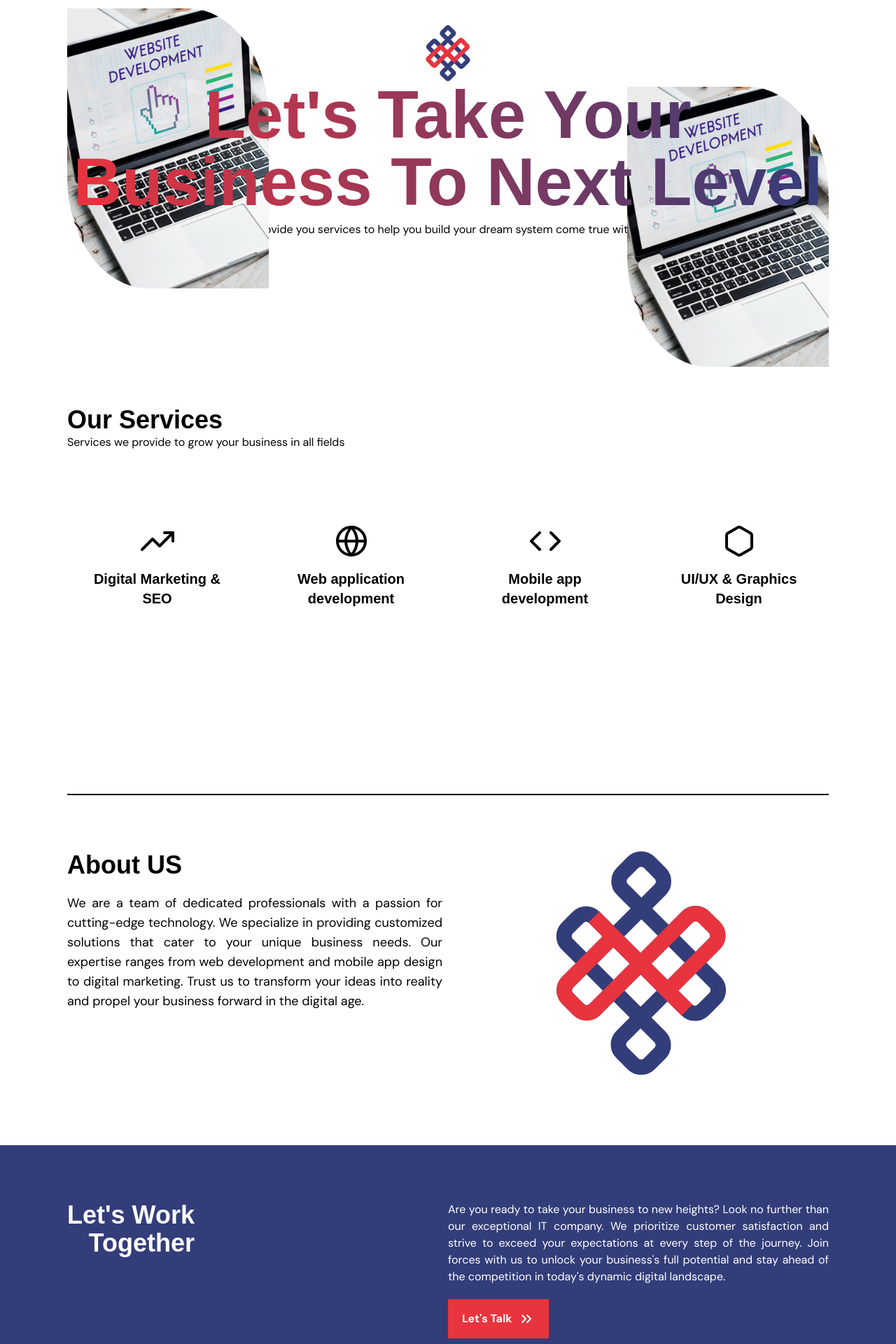
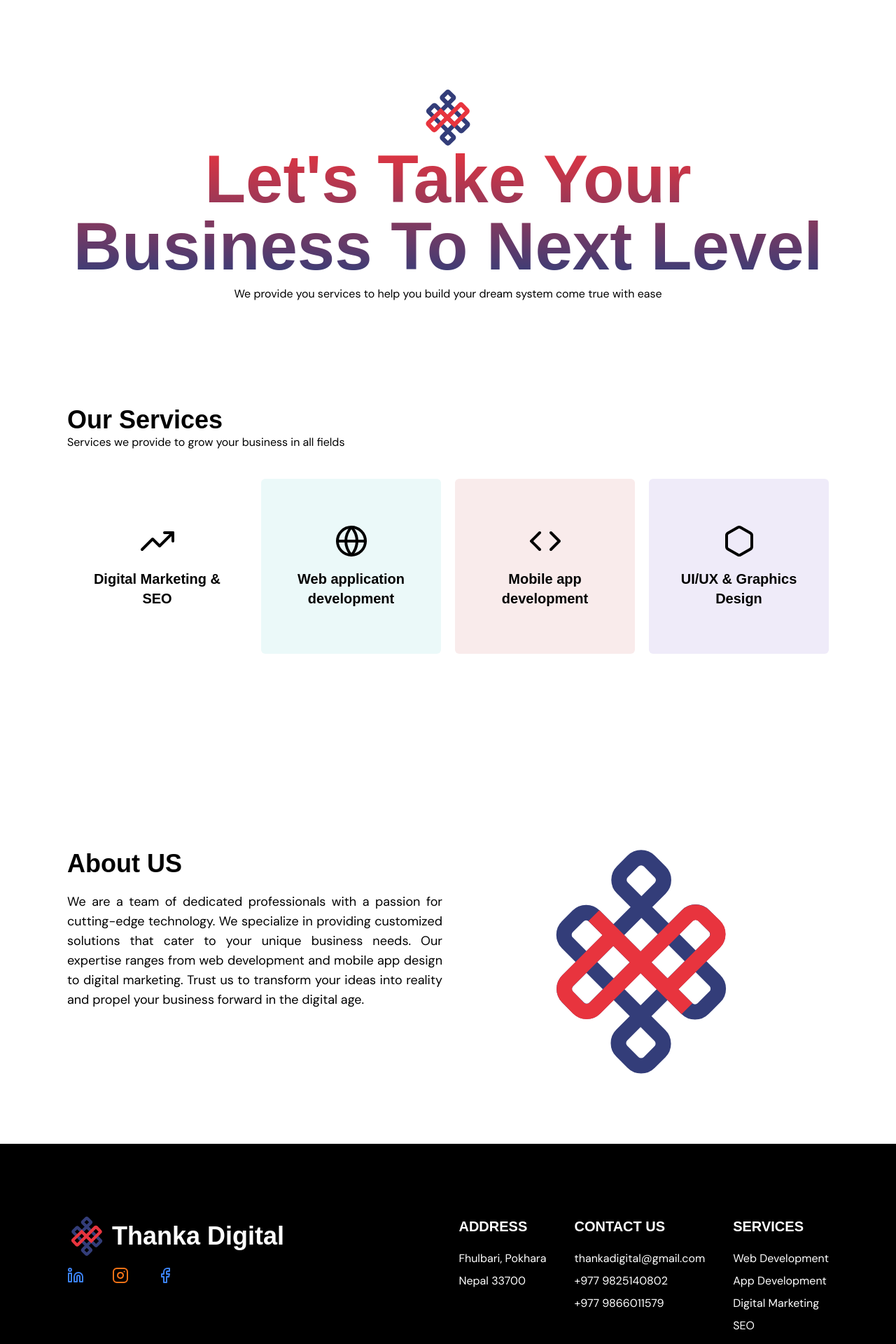
Before and after one commit to alsongarbuja/thankadigital, a Next.js app: page / in a window 1280 px wide. Shown: the part 180-2100 px from the top of the page at 70% size. Built offline with nearby package versions, Linux system fonts and the light colour scheme; a web font is replaced by a local one.

Commit message:
UI: simplify the UI

```diff
--- a/src/app/layout.tsx
+++ b/src/app/layout.tsx
@@ -1,4 +1,5 @@
 import { Metadata } from 'next';
+
 import './globals.css'
 import { KoHo, DM_Sans } from 'next/font/google';
 
@@ -17,7 +18,7 @@ const dm_sans = DM_Sans({
 export const metadata: Metadata = {
   title: 'Thanka Digital',
   description: 'Bring your business to next level with Thanka Digital',
-
+  icons: { icon: "/icons/favicon.ico" }
 }
 
 export default function RootLayout({
--- a/src/app/page.tsx
+++ b/src/app/page.tsx
@@ -1,11 +1,12 @@
+import Link from 'next/link'
+import Image from 'next/image'
+import { Code, Globe, Hexagon, TrendingUp } from 'react-feather'
+
+import Social from '../components/Social'
+import Header from '../components/Header'
+import HeroSection from '../components/HeroSection'
 import ServiceCard from '../components/services/ServiceCard'
-import Header from '../components/Header'
-import Image from 'next/image'
-import { ChevronsRight, Code, Globe, Hexagon, TrendingUp } from 'react-feather'
-import Social from '../components/Social'
-import Link from 'next/link'
 import ServiceSection from '../components/services/ServiceSection'
-import HeroSection from '../components/HeroSection'
 
 export default function Home() {
   return (
@@ -19,50 +20,50 @@ export default function Home() {
 
         {/* Services Section */}
         <ServiceSection>
-          <div className="flex flex-col md:flex-row gap-5 items-center justify-center my-10">
+          <div className="flex flex-col items-center justify-center gap-5 my-10 md:flex-row">
             <ServiceCard icon={<TrendingUp className="w-12 h-12" />} title="Digital Marketing & SEO" />
-            <ServiceCard icon={<Globe className="w-12 h-12" />} title="Web application development" bgColor="bg-green" />
-            <ServiceCard icon={<Code className="w-12 h-12" />} title="Mobile app development" bgColor="bg-red" />
-            <ServiceCard icon={<Hexagon className="w-12 h-12" />} title="UI/UX & Graphics Design" bgColor="bg-purple" />
+            <ServiceCard icon={<Globe className="w-12 h-12" />} title="Web application development" bgColor="bg-light_green" />
+            <ServiceCard icon={<Code className="w-12 h-12" />} title="Mobile app development" bgColor="bg-light_red" />
+            <ServiceCard icon={<Hexagon className="w-12 h-12" />} title="UI/UX & Graphics Design" bgColor="bg-light_purple" />
           </div>
         </ServiceSection>
 
         {/* Projects Section */}
-        <section className="mt-40 py-10">
-          <div className="border-b-2 border-black">
+        <section className="py-10 mt-40">
+          <div className="">
           </div>
         </section>
 
         {/* About Section */}
-        <section className="mt-5 py-5">
+        <section className="py-5 mt-5">
           <div className="flex gap-4">
             <div className="w-1/2">
               <h2>About US</h2>
-              <p className="text-lg text-justify mt-5">
+              <p className="mt-5 text-lg text-justify">
                 We are a team of dedicated professionals with a passion for cutting-edge technology. We specialize in providing customized solutions that cater to your unique business needs. Our expertise ranges from web development and mobile app design to digital marketing. Trust us to transform your ideas into reality and propel your business forward in the digital age.
               </p>
             </div>
-            <Image src="/TD_logo.svg" alt="thanka digital logo" className="rounded-lg w-1/2 h-80" width={300} height={600} />
+            <Image src="/TD_logo.svg" alt="thanka digital logo" className="w-1/2 rounded-lg h-80" width={300} height={600} />
           </div>
         </section>
       </section>
 
       {/* Footer Section */}
-      <section className="mt-20 pt-20 pb-10 bg-primary_blue">
+      <section className="pt-16 pb-10 mt-20 bg-black">
         <div className="max-w-[85%] mx-auto text-white">
-          <div className="flex justify-between items-start">
+          {/* <div className="flex items-start justify-between">
             <h2 className="text-right">Let's Work <br />Together</h2>
             <div className="w-1/2">
               <p className="text-justify">
                 Are you ready to take your business to new heights? Look no further than our exceptional IT company. We prioritize customer satisfaction and strive to exceed your expectations at every step of the journey. Join forces with us to unlock your business's full potential and stay ahead of the competition in today's dynamic digital landscape.
               </p>
-              <button className="bg-primary_red text-white px-5 py-4 mt-5 flex items-center gap-2 font-semibold">
+              <button className="flex items-center gap-2 px-5 py-4 mt-5 font-semibold text-white bg-primary_red">
                 Let's Talk
                 <ChevronsRight />
               </button>
             </div>
-          </div>
-          <div className="flex justify-between items-end mt-10">
+          </div> */}
+          <div className="flex items-start justify-between mt-10">
             <div>
               <span className="flex items-center gap-2 mb-4">
                 <Image src="/thanka_digital_logo.svg" alt="Thanka Digital logo" className="w-14 h-14" width={50} height={50} />
@@ -91,8 +92,8 @@ export default function Home() {
               </div>
             </div>
           </div>
-          <hr className="my-6" />
-          <p className="text-sm">© 2021 Thanka Digital. All rights reserved.</p>
+          <hr className="my-8" />
+          <p className="text-center">&copy; 2021 Thanka Digital. All rights reserved.</p>
         </div>
       </section>
     </main>
--- a/src/components/Header.tsx
+++ b/src/components/Header.tsx
@@ -4,12 +4,12 @@ import Image from "next/image"
 const Header = () => {
   return (
     <header className="flex items-center justify-between w-full py-10">
-        <span className="flex items-center gap-2">
-            <Image src="/thanka_digital_logo.svg" alt="Thanka Digital logo" className="w-14 h-14" width={50} height={50} />
-            <h2>Thanka Digital</h2>
-        </span>
-        <Social />
-        <button className="bg-primary_red text-white py-2 px-6 rounded-full">Contact US</button>
+      <span className="flex items-center gap-2">
+        <Image src="/thanka_digital_logo.svg" alt="Thanka Digital logo" className="w-14 h-14" width={50} height={50} />
+        <h2>Thanka Digital</h2>
+      </span>
+      <Social />
+      <button className="px-6 py-2 text-white rounded-full bg-primary_red">Contact US</button>
     </header>
   )
 }
--- a/src/components/HeroSection.tsx
+++ b/src/components/HeroSection.tsx
@@ -2,7 +2,7 @@ import Image from 'next/image'
 
 const HeroSection = () => {
   return (
-    <section className="flex flex-col items-center text-center my-14 min-h-[32em] relative hero-section">
+    <section className="flex flex-col items-center justify-center text-center my-14 min-h-[32em] relative hero-section">
       <Image
         src="/thanka_digital_logo.svg"
         alt="thanka digital logo"
@@ -10,22 +10,8 @@ const HeroSection = () => {
         height={650}
         className="w-[5em] h-[5em] mt-6"
       />
-      <h1 className="z-20 bg-clip-text text-transparent bg-gradient-to-r to-primary_blue from-primary_red">Let's Take Your <br />Business To Next Level</h1>
+      <h1 className="z-20 text-transparent bg-clip-text bg-gradient-to-t from-primary_blue to-primary_red">Let's Take Your <br />Business To Next Level</h1>
       <p className="mt-2">We provide you services to help you build your dream system come true with ease</p>
-      <Image
-        src="/website_development_hero.jpg"
-        alt="laptop saying website development free image from freepik"
-        width={250}
-        height={650}
-        className="rounded-tr-[40%] rounded-bl-[40%] w-[18em] h-[25em] object-cover absolute top-0 left-0"
-      />
-      <Image
-        src="/website_development_hero.jpg"
-        alt="laptop saying website development free image from freepik"
-        width={250}
-        height={650}
-        className="rounded-tr-[40%] rounded-bl-[40%] w-[18em] h-[25em] object-cover absolute bottom-0 right-0"
-      />
     </section>
   )
 }
--- a/src/components/Social.tsx
+++ b/src/components/Social.tsx
@@ -6,13 +6,13 @@ const Social = () => {
   return (
     <nav className="flex items-center gap-10">
       <Link href="https://www.linkedin.com/company/thanka-digital/" target="_blank" rel="noreferrer">
-        <Linkedin />
+        <Linkedin className="text-blue-500" />
       </Link>
       <Link href="https://www.instagram.com/thanka.digital/" target="_blank" rel="noreferrer">
-        <Instagram />
+        <Instagram className="text-orange-500" />
       </Link>
       <Link href="https://www.facebook.com/thankadigital1/" target="_blank" rel="noreferrer">
-        <Facebook />
+        <Facebook className="text-blue-500" />
       </Link>
     </nav>
   )
--- a/src/components/services/ServiceCard.tsx
+++ b/src/components/services/ServiceCard.tsx
@@ -2,10 +2,10 @@
 interface IServiceCardProps {
   icon: React.ReactNode;
   title: string;
-  bgColor?: "bg-light" | "bg-purple" | "bg-red" | "bg-green",
+  bgColor?: "bg-inherit" | "bg-light_purple" | "bg-light_red" | "bg-light_green",
 }
 
-const ServiceCard = ({ icon, title, bgColor="bg-light" }: IServiceCardProps) => {
+const ServiceCard = ({ icon, title, bgColor="bg-inherit" }: IServiceCardProps) => {
   return (
     <div className={`flex flex-col items-center justify-center gap-4 text-center p-4 w-full h-[250px] rounded-md ${bgColor}`}>
       {icon}
```
